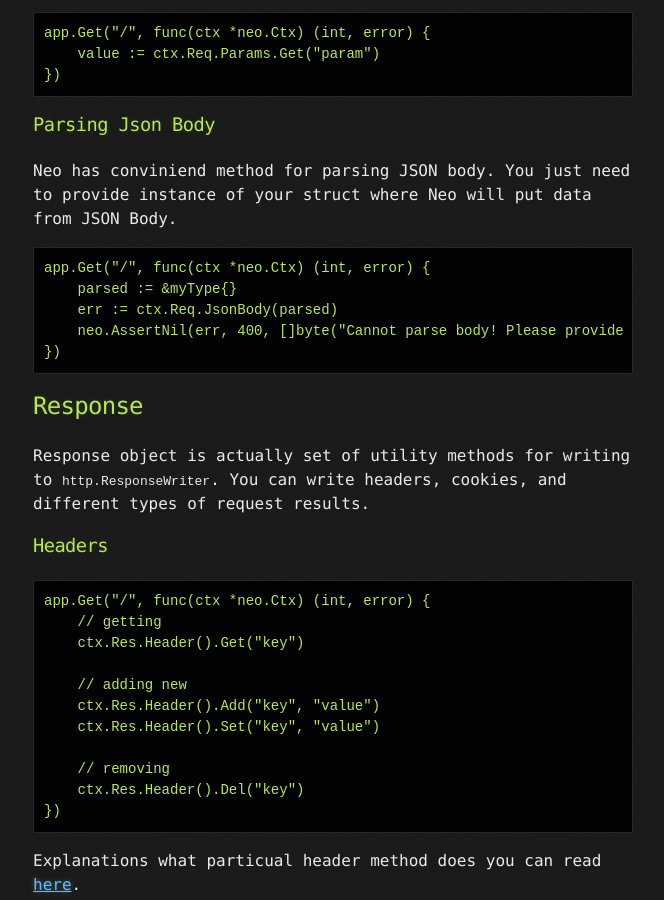
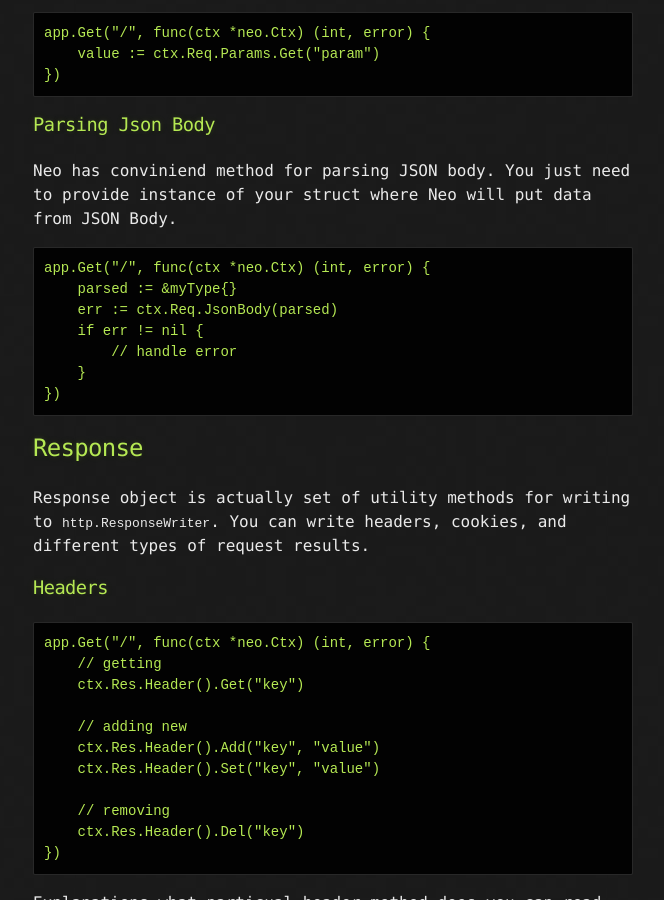
Before and after one commit to ivpusic/neo, a Jekyll site: the page built from _posts/2015-01-23-context.md, in a window 1280 px wide and 900 px high, scrolled down 769 px. Shown: the whole window, without its empty margins (457-1121 px from the left). Built offline with Jekyll 4.4.1, drawn with Linux system fonts in a browser that asks for light colours; nearby versions of some CDN libraries; Markdown is read by kramdown in place of the engine named in the settings.

Commit message:
Update 2015-01-23-context.md

````diff
--- a/_posts/2015-01-23-context.md
+++ b/_posts/2015-01-23-context.md
@@ -36,7 +36,9 @@ Neo has conviniend method for parsing JSON body. You just need to provide instan
 app.Get("/", func(ctx *neo.Ctx) (int, error) {
     parsed := &myType{}
     err := ctx.Req.JsonBody(parsed)
-    neo.AssertNil(err, 400, []byte("Cannot parse body! Please provide valid JSON data."))
+    if err != nil {
+    	// handle error
+    }
 })
 ```
 
````
